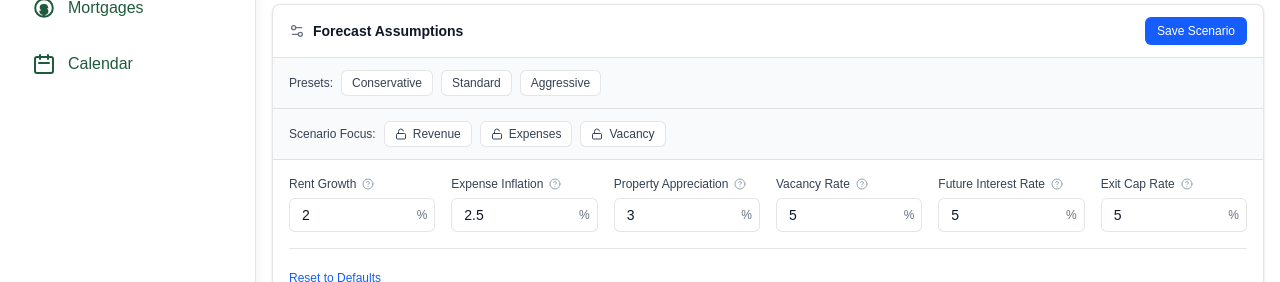
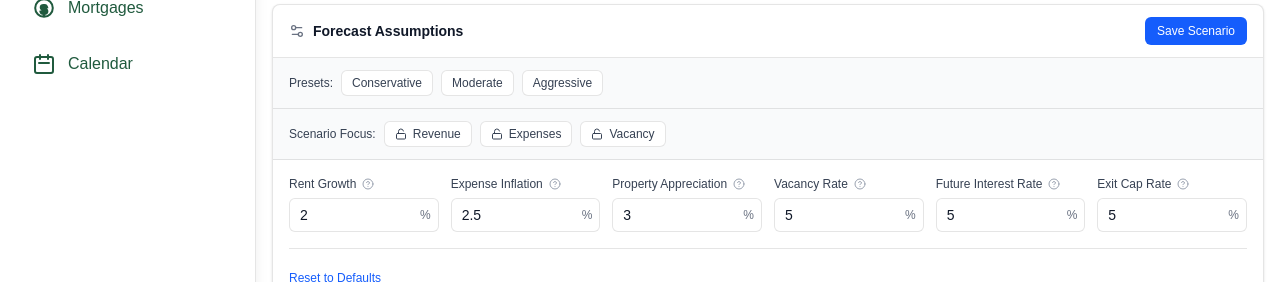
Before and after one commit to 88scooper/PropLytics-app, a Next.js app: page /analytics in a window 1280 px wide. Shown: the part 389-671 px from the top of the page. Built offline with nearby package versions, Linux system fonts and the light colour scheme; no server answers; the database is empty.

Commit message:
Update analytics page: streamline components and add baseline documentation

```diff
--- a/src/components/calculators/AssumptionsBar.jsx
+++ b/src/components/calculators/AssumptionsBar.jsx
@@ -160,7 +160,7 @@ const AssumptionsBar = ({ assumptions, onAssumptionsChange, onSaveClick }) => {
                 : 'bg-white dark:bg-gray-700 text-gray-700 dark:text-gray-300 border border-black/10 dark:border-white/10 hover:bg-gray-100 dark:hover:bg-gray-600'
             }`}
           >
-            Standard
+            Moderate
           </button>
           <button
             onClick={() => applyPreset('aggressive')}
@@ -229,7 +229,7 @@ const AssumptionsBar = ({ assumptions, onAssumptionsChange, onSaveClick }) => {
 
       {/* Always Visible Controls */}
       <div className="px-4 py-4">
-        <div className="grid grid-cols-2 md:grid-cols-3 lg:grid-cols-6 gap-4">
+        <div className="flex items-end gap-3 flex-wrap">
           {inputFields.map((field) => {
             // Check if any scenario focus is active
             const hasActiveFocus = frozenScenarios.revenue || frozenScenarios.expenses || frozenScenarios.vacancy;
@@ -237,7 +237,7 @@ const AssumptionsBar = ({ assumptions, onAssumptionsChange, onSaveClick }) => {
             const isFrozen = hasActiveFocus && (!field.frozenBy || !frozenScenarios[field.frozenBy]);
 
             return (
-              <div key={field.id} className="space-y-1.5">
+              <div key={field.id} className="flex-1 min-w-[140px] space-y-1.5">
                 <label className="flex items-center gap-1.5 text-xs font-medium text-gray-700 dark:text-gray-300">
                   {field.label}
                   {isFrozen && (
@@ -266,7 +266,7 @@ const AssumptionsBar = ({ assumptions, onAssumptionsChange, onSaveClick }) => {
                     min="0"
                     max="100"
                     disabled={isFrozen}
-                    className={`w-full px-3 py-1.5 pr-7 text-sm border rounded-md transition-colors ${
+                    className={`w-full px-2.5 py-1.5 pr-7 text-sm border rounded-md transition-colors ${
                       isFrozen
                         ? 'border-blue-300 dark:border-blue-700 bg-blue-50 dark:bg-blue-900/20 text-gray-500 dark:text-gray-400 cursor-not-allowed'
                         : 'border-black/10 dark:border-white/10 bg-white dark:bg-neutral-900 text-gray-900 dark:text-white focus:ring-2 focus:ring-blue-500 focus:border-blue-500'
```
